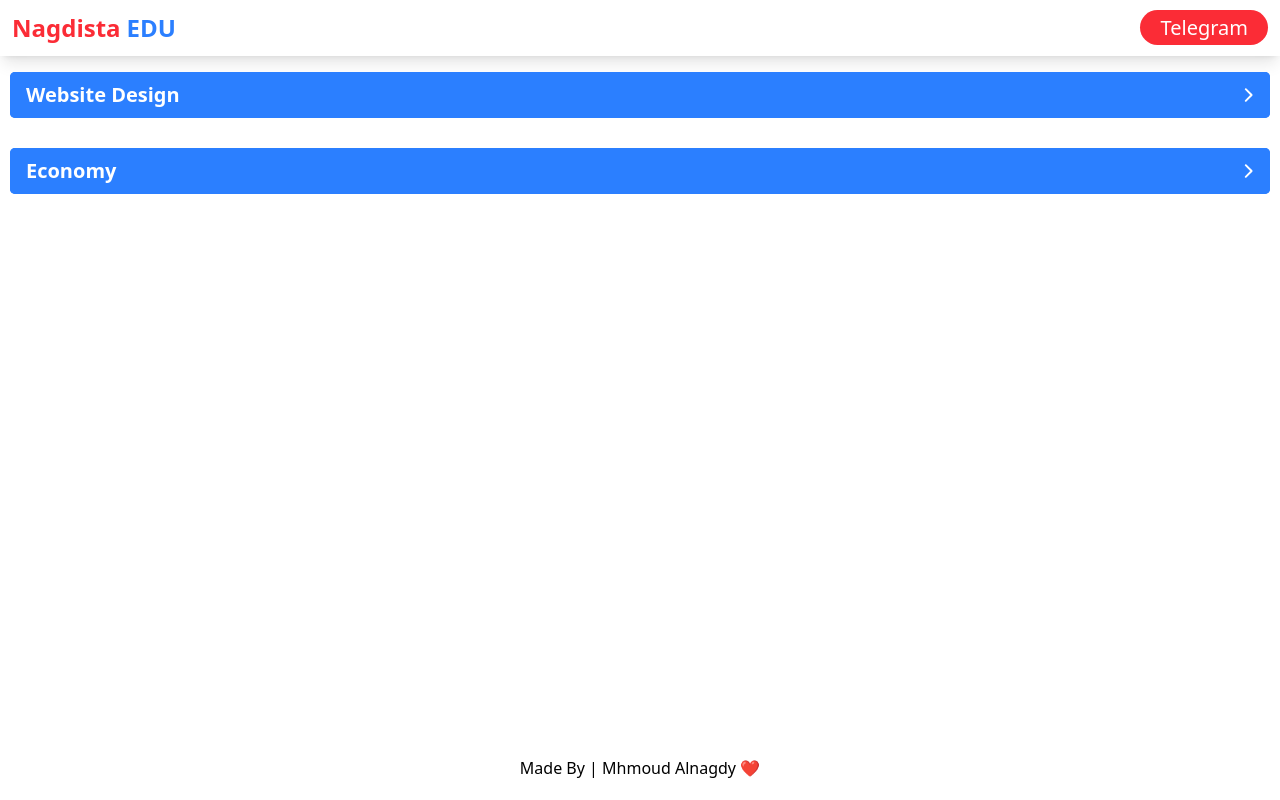
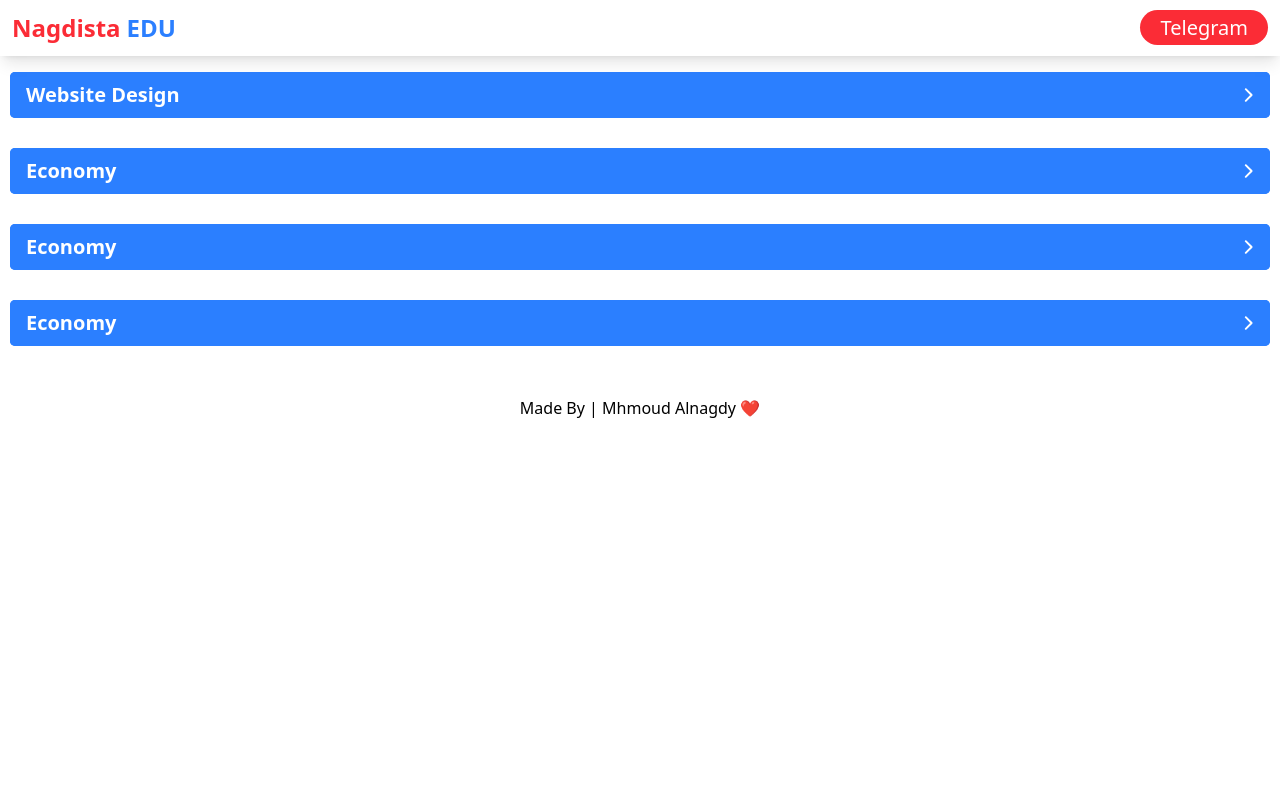
Before and after one commit to nagdistaa/nagdista-edu-v2, a React (Vite) app: page / in a window 1280 px wide. Built offline with nearby package versions, Linux system fonts and the light colour scheme.

Commit message:
fix header and footetr

```diff
--- a/src/App.css
+++ b/src/App.css
@@ -1,6 +1,7 @@
 body{
     position: relative;
     height: 100vh;
+    padding-bottom: 50px;
 }
 
 .btn {
@@ -21,14 +22,12 @@ body{
 
 .footer{
     width: 100%;
-    position: absolute;
-    bottom: 20px;
     text-align: center;
+    padding: 20px 0;
     text-transform: capitalize;
+    z-index: 1000;
 }
 hr {
-
-
   margin: 20px auto;
   width: 50%;
   border: 1px dashed #ccc;
--- a/src/App.tsx
+++ b/src/App.tsx
@@ -13,6 +13,8 @@ function App() {
    <div className="container min-w-full px-2.5 ">
    <WebsiteDesign/>
     <Econemy/>
+    <Econemy/>
+    <Econemy/>
 
    </div>
    <Footer/>
--- a/src/components/navBar/NavBar.tsx
+++ b/src/components/navBar/NavBar.tsx
@@ -4,7 +4,7 @@ interface Iprops {
 
 const NavBar = ({}:Iprops)=>{
 return(
-    <div className="w-full h-fit p-3 bg-white flex justify-between items-center mb-4 shadow-lg">
+    <div className="w-full h-fit p-3 bg-white flex justify-between items-center mb-4 shadow-lg sticky top-0 left-0 z-50">
        <div className="logo">
         <h2 className="capitalize text-red-500 font-bold text-2xl max-sm:text-[20px]">nagdista<span className="uppercase pl-1.5 text-blue-500">edu</span></h2>
        </div>
```
